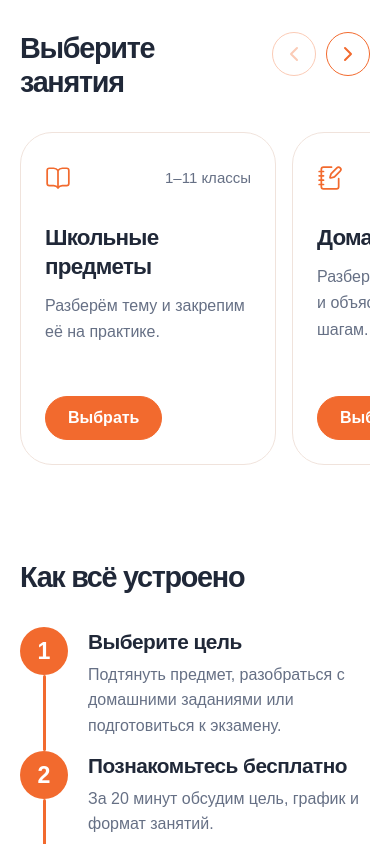
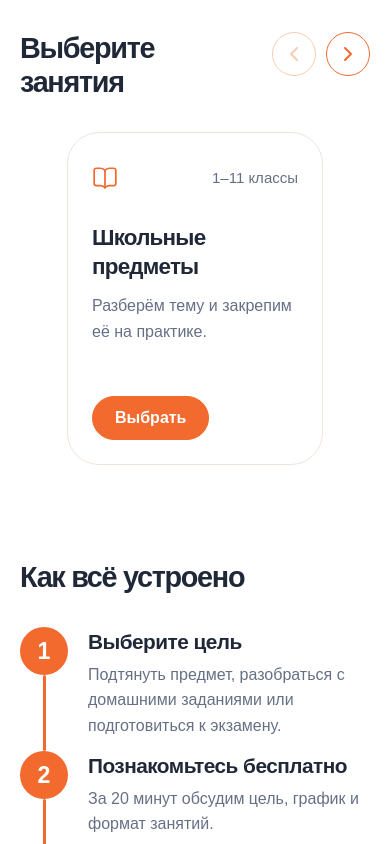
Before and after one commit to al7xey/toprepet, a React (Vite) app: page / in a window 390 px wide. Shown: the part 780-1624 px from the top of the page. Built offline with nearby package versions, Linux system fonts and the light colour scheme.

Commit message:
Center mobile carousel cards without clipping

```diff
--- a/src/app/experience.css
+++ b/src/app/experience.css
@@ -1354,3 +1354,16 @@
     min-height: 392px;
   }
 }
+
+@media (max-width: 599px) {
+  .format-slide,
+  .teacher-slide {
+    flex-basis: 100%;
+    justify-content: center;
+  }
+
+  .format-card {
+    width: 256px;
+    max-width: 100%;
+  }
+}
```
